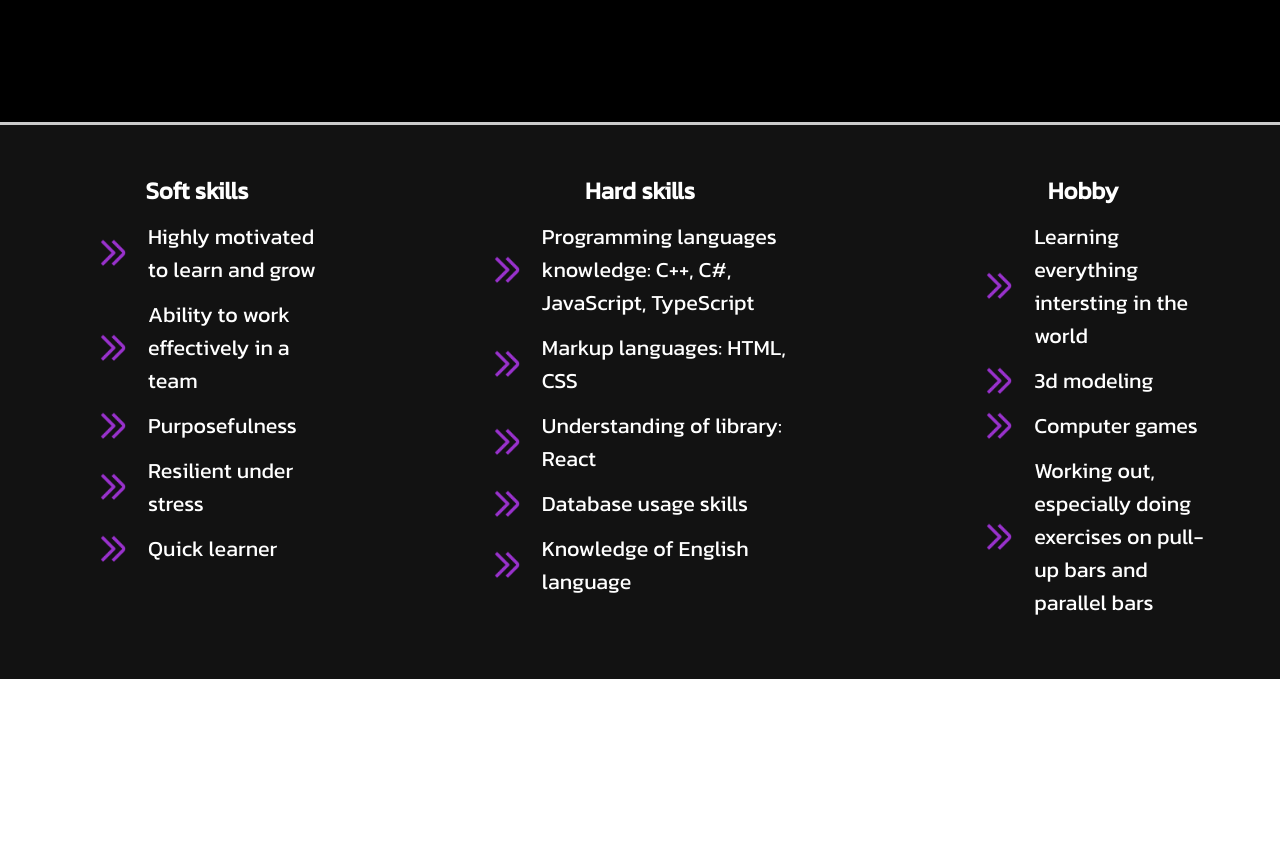
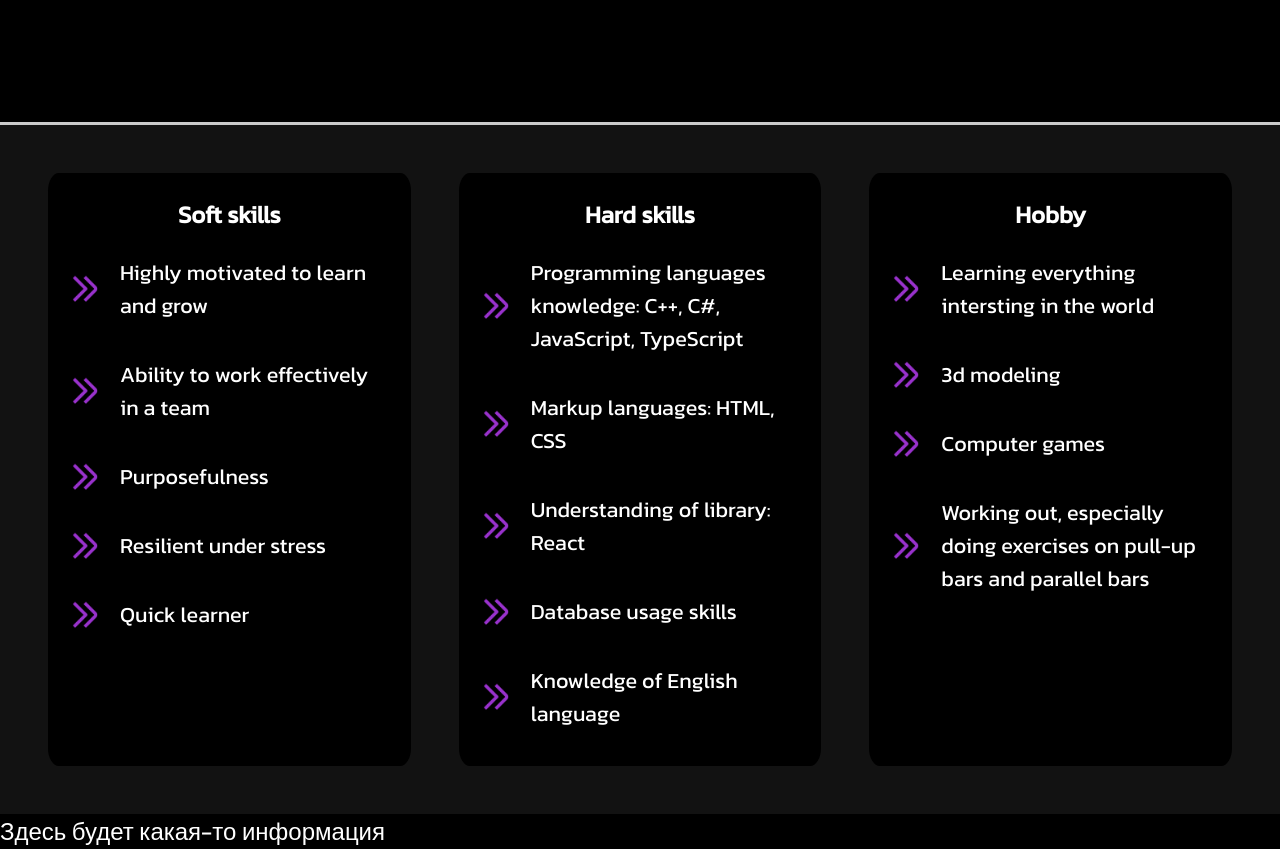
Before and after one commit to Kite-x3/Portfolio, a React (Vite) app: page / in a window 1280 px wide. Shown: the part 900-1749 px from the top of the page. Before the commit the page ends 1579 px from the top, so only its background shows below. Built offline with nearby package versions, Linux system fonts and the light colour scheme.

Commit message:
added footer moved blocks in section to components edited adaptive styles

```diff
--- a/src/App.tsx
+++ b/src/App.tsx
@@ -1,4 +1,5 @@
 import './App.css'
+import Footer from './components/footer/footer'
 import Header from './components/header/Header'
 import Navigation from './components/navigation/Navigation'
 import Section from './components/section/Section'
@@ -9,6 +10,7 @@ export default function App() {
       <Navigation />
       <Header />
       <Section />
+      <Footer />
     </>
   )
 }
--- /dev/null
+++ b/src/components/footer/Footer.module.css
@@ -0,0 +1,4 @@
+.footerInfo {
+  background-color: black;
+  color: #ffffff;
+}
--- /dev/null
+++ b/src/components/footer/Footer.tsx
@@ -0,0 +1,9 @@
+import classes from './footer.module.css'
+
+export default function Footer() {
+  return (
+    <footer className={classes.footerInfo}>
+      Здесь будет какая-то информация
+    </footer>
+  )
+}
--- a/src/components/header/Header.module.css
+++ b/src/components/header/Header.module.css
@@ -31,3 +31,10 @@
   min-height: 5vh;
   min-width: 5vw;
 }
+
+@media (max-width: 650px) {
+  .header {
+    flex-direction: column;
+    justify-content: center;
+  }
+}
--- /dev/null
+++ b/src/components/infoBlock/InfoBlock.module.css
@@ -0,0 +1,38 @@
+.Block {
+  background-color: black;
+  border-radius: 3%;
+}
+
+.Block ul {
+  list-style: none;
+  margin: 0;
+  text-align: left;
+  padding-inline-start: 1rem;
+  padding-inline-end: 1rem;
+}
+
+.Block h2 {
+  margin: 1rem;
+}
+
+.Block ul li {
+  position: relative;
+  padding-left: 2rem;
+  margin-bottom: 1.5rem;
+  text-align: left;
+  font-size: 0.9rem;
+}
+
+.Block ul li::before {
+  content: '';
+  display: block;
+  position: absolute;
+  left: 0;
+  top: 50%;
+  transform: translateY(-50%);
+  width: 1.1rem;
+  height: 1.1rem;
+  background-image: url('/public/angle-double-right.png');
+  background-size: contain;
+  background-repeat: no-repeat;
+}
--- /dev/null
+++ b/src/components/infoBlock/InfoBlock.tsx
@@ -0,0 +1,55 @@
+import { motion } from 'motion/react'
+import { InfoBlockProps } from './InfoBlock.types'
+import classes from './InfoBlock.module.css'
+
+export default function InfoBlock({
+  title,
+  skills,
+  sectionIndex,
+}: InfoBlockProps) {
+  const listVariants = {
+    hidden: { opacity: 0 },
+    visible: (i: number) => ({
+      opacity: 1,
+      transition: { delay: i * 0.2 },
+    }),
+  }
+
+  const headerVariants = {
+    start: { opacity: 0, y: -20 },
+    apear: (i: number) => ({
+      opacity: 1,
+      y: 0,
+      transition: { delay: i * 0.3 },
+    }),
+  }
+
+  return (
+    <div className={classes.Block} key={sectionIndex}>
+      <motion.h2
+        variants={headerVariants}
+        initial='start'
+        whileInView='apear'
+        custom={sectionIndex}
+        key={sectionIndex}
+        viewport={{ once: true }}
+      >
+        {title}
+      </motion.h2>
+      <ul>
+        {skills.map((skill: string, index: number) => (
+          <motion.li
+            variants={listVariants}
+            initial='hidden'
+            whileInView='visible'
+            custom={index}
+            key={index}
+            viewport={{ once: true }}
+          >
+            {skill}
+          </motion.li>
+        ))}
+      </ul>
+    </div>
+  )
+}
--- /dev/null
+++ b/src/components/infoBlock/InfoBlock.types.ts
@@ -0,0 +1,5 @@
+export interface InfoBlockProps {
+  title: string
+  skills: string[]
+  sectionIndex: number
+}
--- a/src/components/section/Section.tsx
+++ b/src/components/section/Section.tsx
@@ -1,54 +1,16 @@
 import classes from './section.module.css'
 import { skillsData } from './data.ts'
-import { motion } from 'motion/react'
+import InfoBlock from '../infoBlock/InfoBlock.tsx'
 
 export default function Section() {
-  const listVariants = {
-    hidden: { opacity: 0 },
-    visible: (i: number) => ({
-      opacity: 1,
-      transition: { delay: i * 0.2 },
-    }),
-  }
-
-  const headerVariants = {
-    start: { opacity: 0, y: -20 },
-    apear: (i: number) => ({
-      opacity: 1,
-      y: 0,
-      transition: { delay: i * 0.3 },
-    }),
-  }
-
   return (
     <section className={classes.skillsSection}>
       {skillsData.map((section, sectionIndex) => (
-        <div key={sectionIndex}>
-          <motion.h2
-            variants={headerVariants}
-            initial='start'
-            whileInView='apear'
-            custom={sectionIndex}
-            key={sectionIndex}
-            viewport={{ once: true }}
-          >
-            {section.title}
-          </motion.h2>
-          <ul>
-            {section.skills.map((skill, index) => (
-              <motion.li
-                variants={listVariants}
-                initial='hidden'
-                whileInView='visible'
-                custom={index}
-                key={index}
-                viewport={{ once: true }}
-              >
-                {skill}
-              </motion.li>
-            ))}
-          </ul>
-        </div>
+        <InfoBlock
+          key={sectionIndex}
+          {...section}
+          sectionIndex={sectionIndex}
+        />
       ))}
     </section>
   )
--- a/src/components/section/section.module.css
+++ b/src/components/section/section.module.css
@@ -1,40 +1,15 @@
 .skillsSection {
   color: white;
   display: grid;
-  grid-template-columns: 1fr 1.25fr 1fr;
+  grid-template-columns: 1fr 1fr 1fr;
   text-align: center;
   background-color: #121212;
-}
-
-.skillsSection div {
+  gap: 2rem;
   padding: 2rem;
 }
 
-.skillsSection ul {
-  list-style: none;
-  grid-column: 2;
-  margin: 0;
-  text-align: left;
+@media (max-width: 650px) {
+  .skillsSection {
+    grid-template-columns: 1fr;
+  }
 }
-
-.skillsSection ul li {
-  position: relative;
-  padding-left: 2rem;
-  margin: 0.5rem;
-  text-align: left;
-  font-size: 0.9rem;
-}
-
-.skillsSection ul li::before {
-  content: '';
-  display: block;
-  position: absolute;
-  left: 0;
-  top: 50%;
-  transform: translateY(-50%);
-  width: 1.1rem;
-  height: 1.1rem;
-  background-image: url('/public/angle-double-right.png');
-  background-size: contain;
-  background-repeat: no-repeat;
-}
```
